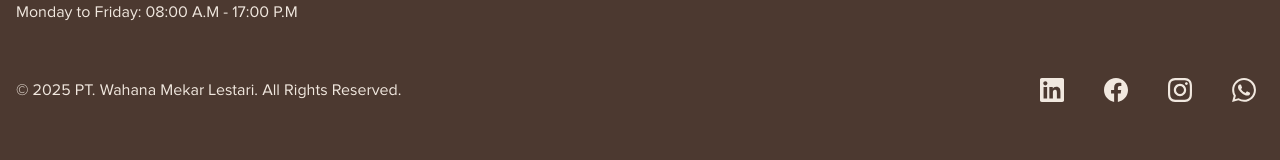
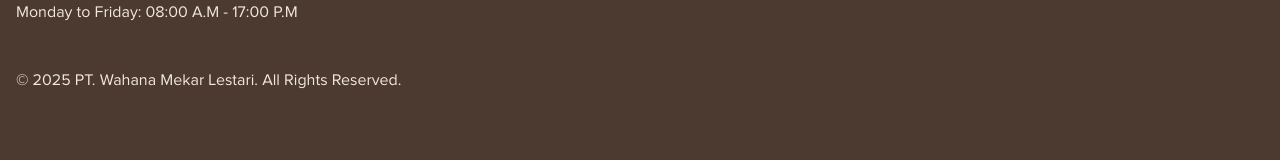
Before and after one commit to Wins0309/wahana-mekar-lestari, a Vue app: page / in a window 1280 px wide. Shown: the part 1082-1242 px from the top of the page. Built offline with nearby package versions, Linux system fonts and the light colour scheme; a web font is replaced by a local one.

Commit message:
hide socials

```diff
--- a/src/components/Footer.vue
+++ b/src/components/Footer.vue
@@ -101,51 +101,51 @@
         <p class="text-[#F1E8DF] text-center lg:text-start">
           © 2025 PT. Wahana Mekar Lestari. All Rights Reserved.
         </p>
-        <div class="flex space-x-4 lg:space-x-6">
-          <!-- LinkedIn -->
-          <a
-            href="#"
-            class="w-8 h-8 lg:w-10 lg:h-10 flex items-center justify-center text-[#F1E8DF] hover:text-[#F1E8DF] transition-colors"
-            aria-label="LinkedIn"
-          >
-            <svg class="w-5 h-5 lg:w-6 lg:h-6" fill="currentColor" viewBox="0 0 24 24">
-              <path d="M20.447 20.452h-3.554v-5.569c0-1.328-.027-3.037-1.852-3.037-1.853 0-2.136 1.445-2.136 2.939v5.667H9.351V9h3.414v1.561h.046c.477-.9 1.637-1.85 3.37-1.85 3.601 0 4.267 2.37 4.267 5.455v6.286zM5.337 7.433c-1.144 0-2.063-.926-2.063-2.065 0-1.138.92-2.063 2.063-2.063 1.14 0 2.064.925 2.064 2.063 0 1.139-.925 2.065-2.064 2.065zm1.782 13.019H3.555V9h3.564v11.452zM22.225 0H1.771C.792 0 0 .774 0 1.729v20.542C0 23.227.792 24 1.771 24h20.451C23.2 24 24 23.227 24 22.271V1.729C24 .774 23.2 0 22.222 0h.003z"/>
-            </svg>
-          </a>
+<!--        <div class="flex space-x-4 lg:space-x-6">-->
+<!--          &lt;!&ndash; LinkedIn &ndash;&gt;-->
+<!--          <a-->
+<!--            href="#"-->
+<!--            class="w-8 h-8 lg:w-10 lg:h-10 flex items-center justify-center text-[#F1E8DF] hover:text-[#F1E8DF] transition-colors"-->
+<!--            aria-label="LinkedIn"-->
+<!--          >-->
+<!--            <svg class="w-5 h-5 lg:w-6 lg:h-6" fill="currentColor" viewBox="0 0 24 24">-->
+<!--              <path d="M20.447 20.452h-3.554v-5.569c0-1.328-.027-3.037-1.852-3.037-1.853 0-2.136 1.445-2.136 2.939v5.667H9.351V9h3.414v1.561h.046c.477-.9 1.637-1.85 3.37-1.85 3.601 0 4.267 2.37 4.267 5.455v6.286zM5.337 7.433c-1.144 0-2.063-.926-2.063-2.065 0-1.138.92-2.063 2.063-2.063 1.14 0 2.064.925 2.064 2.063 0 1.139-.925 2.065-2.064 2.065zm1.782 13.019H3.555V9h3.564v11.452zM22.225 0H1.771C.792 0 0 .774 0 1.729v20.542C0 23.227.792 24 1.771 24h20.451C23.2 24 24 23.227 24 22.271V1.729C24 .774 23.2 0 22.222 0h.003z"/>-->
+<!--            </svg>-->
+<!--          </a>-->
 
-          <!-- Facebook -->
-          <a
-            href="#"
-            class="w-8 h-8 lg:w-10 lg:h-10 flex items-center justify-center text-[#F1E8DF] hover:text-[#F1E8DF] transition-colors"
-            aria-label="Facebook"
-          >
-            <svg class="w-5 h-5 lg:w-6 lg:h-6" fill="currentColor" viewBox="0 0 24 24">
-              <path d="M24 12.073c0-6.627-5.373-12-12-12s-12 5.373-12 12c0 5.99 4.388 10.954 10.125 11.854v-8.385H7.078v-3.47h3.047V9.43c0-3.007 1.792-4.669 4.533-4.669 1.312 0 2.686.235 2.686.235v2.953H15.83c-1.491 0-1.956.925-1.956 1.874v2.25h3.328l-.532 3.47h-2.796v8.385C19.612 23.027 24 18.062 24 12.073z"/>
-            </svg>
-          </a>
+<!--          &lt;!&ndash; Facebook &ndash;&gt;-->
+<!--          <a-->
+<!--            href="#"-->
+<!--            class="w-8 h-8 lg:w-10 lg:h-10 flex items-center justify-center text-[#F1E8DF] hover:text-[#F1E8DF] transition-colors"-->
+<!--            aria-label="Facebook"-->
+<!--          >-->
+<!--            <svg class="w-5 h-5 lg:w-6 lg:h-6" fill="currentColor" viewBox="0 0 24 24">-->
+<!--              <path d="M24 12.073c0-6.627-5.373-12-12-12s-12 5.373-12 12c0 5.99 4.388 10.954 10.125 11.854v-8.385H7.078v-3.47h3.047V9.43c0-3.007 1.792-4.669 4.533-4.669 1.312 0 2.686.235 2.686.235v2.953H15.83c-1.491 0-1.956.925-1.956 1.874v2.25h3.328l-.532 3.47h-2.796v8.385C19.612 23.027 24 18.062 24 12.073z"/>-->
+<!--            </svg>-->
+<!--          </a>-->
 
-          <!-- Instagram -->
-          <a
-            href="#"
-            class="w-8 h-8 lg:w-10 lg:h-10 flex items-center justify-center text-[#F1E8DF] hover:text-[#F1E8DF] transition-colors"
-            aria-label="Instagram"
-          >
-            <svg class="w-5 h-5 lg:w-6 lg:h-6" fill="currentColor" viewBox="0 0 24 24">
-              <path d="M12 2.163c3.204 0 3.584.012 4.85.07 3.252.148 4.771 1.691 4.919 4.919.058 1.265.069 1.645.069 4.849 0 3.205-.012 3.584-.069 4.849-.149 3.225-1.664 4.771-4.919 4.919-1.266.058-1.644.07-4.85.07-3.204 0-3.584-.012-4.849-.07-3.26-.149-4.771-1.699-4.919-4.92-.058-1.265-.07-1.644-.07-4.849 0-3.204.013-3.583.07-4.849.149-3.227 1.664-4.771 4.919-4.919 1.266-.057 1.645-.069 4.849-.069zm0-2.163c-3.259 0-3.667.014-4.947.072-4.358.2-6.78 2.618-6.98 6.98-.059 1.281-.073 1.689-.073 4.948 0 3.259.014 3.668.072 4.948.2 4.358 2.618 6.78 6.98 6.98 1.281.058 1.689.072 4.948.072 3.259 0 3.668-.014 4.948-.072 4.354-.2 6.782-2.618 6.979-6.98.059-1.28.073-1.689.073-4.948 0-3.259-.014-3.667-.072-4.947-.196-4.354-2.617-6.78-6.979-6.98-1.281-.059-1.69-.073-4.949-.073zm0 5.838c-3.403 0-6.162 2.759-6.162 6.162s2.759 6.163 6.162 6.163 6.162-2.759 6.162-6.163c0-3.403-2.759-6.162-6.162-6.162zm0 10.162c-2.209 0-4-1.79-4-4 0-2.209 1.791-4 4-4s4 1.791 4 4c0 2.21-1.791 4-4 4zm6.406-11.845c-.796 0-1.441.645-1.441 1.44s.645 1.44 1.441 1.44c.795 0 1.439-.645 1.439-1.44s-.644-1.44-1.439-1.44z"/>
-            </svg>
-          </a>
+<!--          &lt;!&ndash; Instagram &ndash;&gt;-->
+<!--          <a-->
+<!--            href="#"-->
+<!--            class="w-8 h-8 lg:w-10 lg:h-10 flex items-center justify-center text-[#F1E8DF] hover:text-[#F1E8DF] transition-colors"-->
+<!--            aria-label="Instagram"-->
+<!--          >-->
+<!--            <svg class="w-5 h-5 lg:w-6 lg:h-6" fill="currentColor" viewBox="0 0 24 24">-->
+<!--              <path d="M12 2.163c3.204 0 3.584.012 4.85.07 3.252.148 4.771 1.691 4.919 4.919.058 1.265.069 1.645.069 4.849 0 3.205-.012 3.584-.069 4.849-.149 3.225-1.664 4.771-4.919 4.919-1.266.058-1.644.07-4.85.07-3.204 0-3.584-.012-4.849-.07-3.26-.149-4.771-1.699-4.919-4.92-.058-1.265-.07-1.644-.07-4.849 0-3.204.013-3.583.07-4.849.149-3.227 1.664-4.771 4.919-4.919 1.266-.057 1.645-.069 4.849-.069zm0-2.163c-3.259 0-3.667.014-4.947.072-4.358.2-6.78 2.618-6.98 6.98-.059 1.281-.073 1.689-.073 4.948 0 3.259.014 3.668.072 4.948.2 4.358 2.618 6.78 6.98 6.98 1.281.058 1.689.072 4.948.072 3.259 0 3.668-.014 4.948-.072 4.354-.2 6.782-2.618 6.979-6.98.059-1.28.073-1.689.073-4.948 0-3.259-.014-3.667-.072-4.947-.196-4.354-2.617-6.78-6.979-6.98-1.281-.059-1.69-.073-4.949-.073zm0 5.838c-3.403 0-6.162 2.759-6.162 6.162s2.759 6.163 6.162 6.163 6.162-2.759 6.162-6.163c0-3.403-2.759-6.162-6.162-6.162zm0 10.162c-2.209 0-4-1.79-4-4 0-2.209 1.791-4 4-4s4 1.791 4 4c0 2.21-1.791 4-4 4zm6.406-11.845c-.796 0-1.441.645-1.441 1.44s.645 1.44 1.441 1.44c.795 0 1.439-.645 1.439-1.44s-.644-1.44-1.439-1.44z"/>-->
+<!--            </svg>-->
+<!--          </a>-->
 
-          <!-- WhatsApp -->
-          <a
-            href="#"
-            class="w-8 h-8 lg:w-10 lg:h-10 flex items-center justify-center text-[#F1E8DF] hover:text-[#F1E8DF] transition-colors"
-            aria-label="WhatsApp"
-          >
-            <svg class="w-5 h-5 lg:w-6 lg:h-6" fill="currentColor" viewBox="0 0 24 24">
-              <path d="M17.472 14.382c-.297-.149-1.758-.867-2.03-.967-.273-.099-.471-.148-.67.15-.197.297-.767.966-.94 1.164-.173.199-.347.223-.644.075-.297-.15-1.255-.463-2.39-1.475-.883-.788-1.48-1.761-1.653-2.059-.173-.297-.018-.458.13-.606.134-.133.298-.347.446-.52.149-.174.198-.298.298-.497.099-.198.05-.371-.025-.52-.075-.149-.669-1.612-.916-2.207-.242-.579-.487-.5-.669-.51-.173-.008-.371-.01-.57-.01-.198 0-.52.074-.792.372-.272.297-1.04 1.016-1.04 2.479 0 1.462 1.065 2.875 1.213 3.074.149.198 2.096 3.2 5.077 4.487.709.306 1.262.489 1.694.625.712.227 1.36.195 1.871.118.571-.085 1.758-.719 2.006-1.413.248-.694.248-1.289.173-1.413-.074-.124-.272-.198-.57-.347m-5.421 7.403h-.004a9.87 9.87 0 01-5.031-1.378l-.361-.214-3.741.982.998-3.648-.235-.374a9.86 9.86 0 01-1.51-5.26c.001-5.45 4.436-9.884 9.888-9.884 2.64 0 5.122 1.03 6.988 2.898a9.825 9.825 0 012.893 6.994c-.003 5.45-4.437 9.884-9.885 9.884m8.413-18.297A11.815 11.815 0 0012.05 0C5.495 0 .16 5.335.157 11.892c0 2.096.547 4.142 1.588 5.945L.057 24l6.305-1.654a11.882 11.882 0 005.683 1.448h.005c6.554 0 11.89-5.335 11.893-11.893A11.821 11.821 0 0020.485 3.488"/>
-            </svg>
-          </a>
-        </div>
+<!--          &lt;!&ndash; WhatsApp &ndash;&gt;-->
+<!--          <a-->
+<!--            href="#"-->
+<!--            class="w-8 h-8 lg:w-10 lg:h-10 flex items-center justify-center text-[#F1E8DF] hover:text-[#F1E8DF] transition-colors"-->
+<!--            aria-label="WhatsApp"-->
+<!--          >-->
+<!--            <svg class="w-5 h-5 lg:w-6 lg:h-6" fill="currentColor" viewBox="0 0 24 24">-->
+<!--              <path d="M17.472 14.382c-.297-.149-1.758-.867-2.03-.967-.273-.099-.471-.148-.67.15-.197.297-.767.966-.94 1.164-.173.199-.347.223-.644.075-.297-.15-1.255-.463-2.39-1.475-.883-.788-1.48-1.761-1.653-2.059-.173-.297-.018-.458.13-.606.134-.133.298-.347.446-.52.149-.174.198-.298.298-.497.099-.198.05-.371-.025-.52-.075-.149-.669-1.612-.916-2.207-.242-.579-.487-.5-.669-.51-.173-.008-.371-.01-.57-.01-.198 0-.52.074-.792.372-.272.297-1.04 1.016-1.04 2.479 0 1.462 1.065 2.875 1.213 3.074.149.198 2.096 3.2 5.077 4.487.709.306 1.262.489 1.694.625.712.227 1.36.195 1.871.118.571-.085 1.758-.719 2.006-1.413.248-.694.248-1.289.173-1.413-.074-.124-.272-.198-.57-.347m-5.421 7.403h-.004a9.87 9.87 0 01-5.031-1.378l-.361-.214-3.741.982.998-3.648-.235-.374a9.86 9.86 0 01-1.51-5.26c.001-5.45 4.436-9.884 9.888-9.884 2.64 0 5.122 1.03 6.988 2.898a9.825 9.825 0 012.893 6.994c-.003 5.45-4.437 9.884-9.885 9.884m8.413-18.297A11.815 11.815 0 0012.05 0C5.495 0 .16 5.335.157 11.892c0 2.096.547 4.142 1.588 5.945L.057 24l6.305-1.654a11.882 11.882 0 005.683 1.448h.005c6.554 0 11.89-5.335 11.893-11.893A11.821 11.821 0 0020.485 3.488"/>-->
+<!--            </svg>-->
+<!--          </a>-->
+<!--        </div>-->
       </div>
     </div>
   </footer>
```
